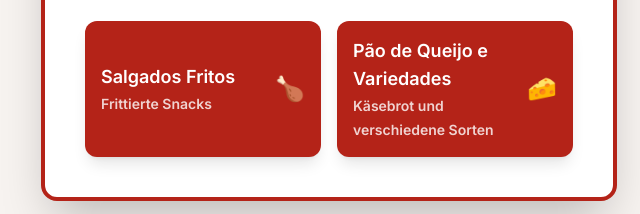
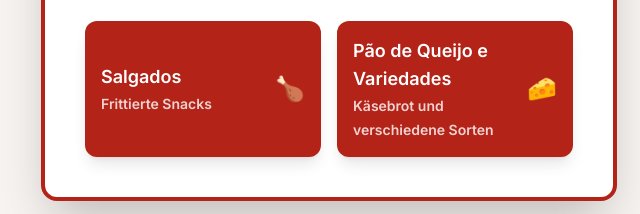
Before and after one commit to empresas-cloud/nandysdelights, a plain HTML site: page index.html in a window 1280 px wide. Shown: the part 808-1022 px from the top of the page, 311-951 px from the left. Drawn offline with nearby package versions, Linux system fonts and the light colour scheme.

Commit message:
Update index.html

```diff
--- a/index.html
+++ b/index.html
@@ -76,13 +76,12 @@
         // Dados do menu COMPLETO
         const menuData = {
             chicken: {
-                title_pt: "Salgados Fritos",
+                title_pt: "Salgados",
                 title_de: "Frittierte Snacks",
                 icon: "🍗",
                 items: [
                     { pt: "Coxinha de frango tradicional", de: "Klassische Hühner-Teigtäschechen" },
                     // Corrigido: "com" para "mit"
-                    { pt: "Coxinha de frango com catupiry", de: "Hühner-Teigtäschechen mit Catupiry-Frischkäse" },
                     { pt: "Risole de carne", de: "Rindfleisch-Risole" },
                     { pt: "Risole de Milho", de: "Maisrissole" },
                     { pt: "Risole de Camarão", de: "Garnelen-Risole" },
```
